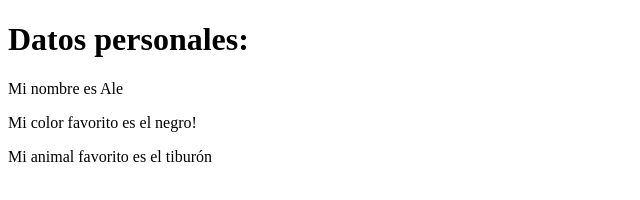
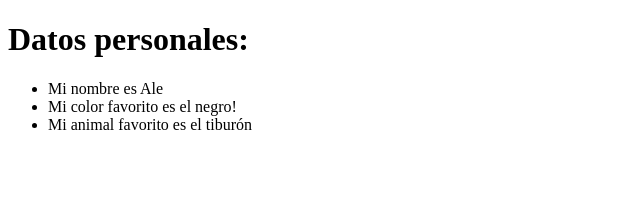
Before and after one commit to ALVMONROD/salesianos, a plain HTML site: page index.html in a window 1280 px wide. Shown: the whole page, without its empty margins (0-640 px from the left). Drawn offline with Linux system fonts and the light colour scheme.

Commit message:
Update index.html

```diff
--- a/index.html
+++ b/index.html
@@ -6,12 +6,14 @@
   <body>
 
     <h1>Datos personales:</h1>
+  <ul>
+    <li>Mi nombre es Ale</li>
 
-    <p>Mi nombre es Ale</p>
+    <li>Mi color favorito es el negro!</li>
 
-    <p>Mi color favorito es el negro!</p>
+    <li>Mi animal favorito es el tiburón</li>
+  </ul>
 
-    <p>Mi animal favorito es el tiburón</p>
 
   </body>
 </html>
```
